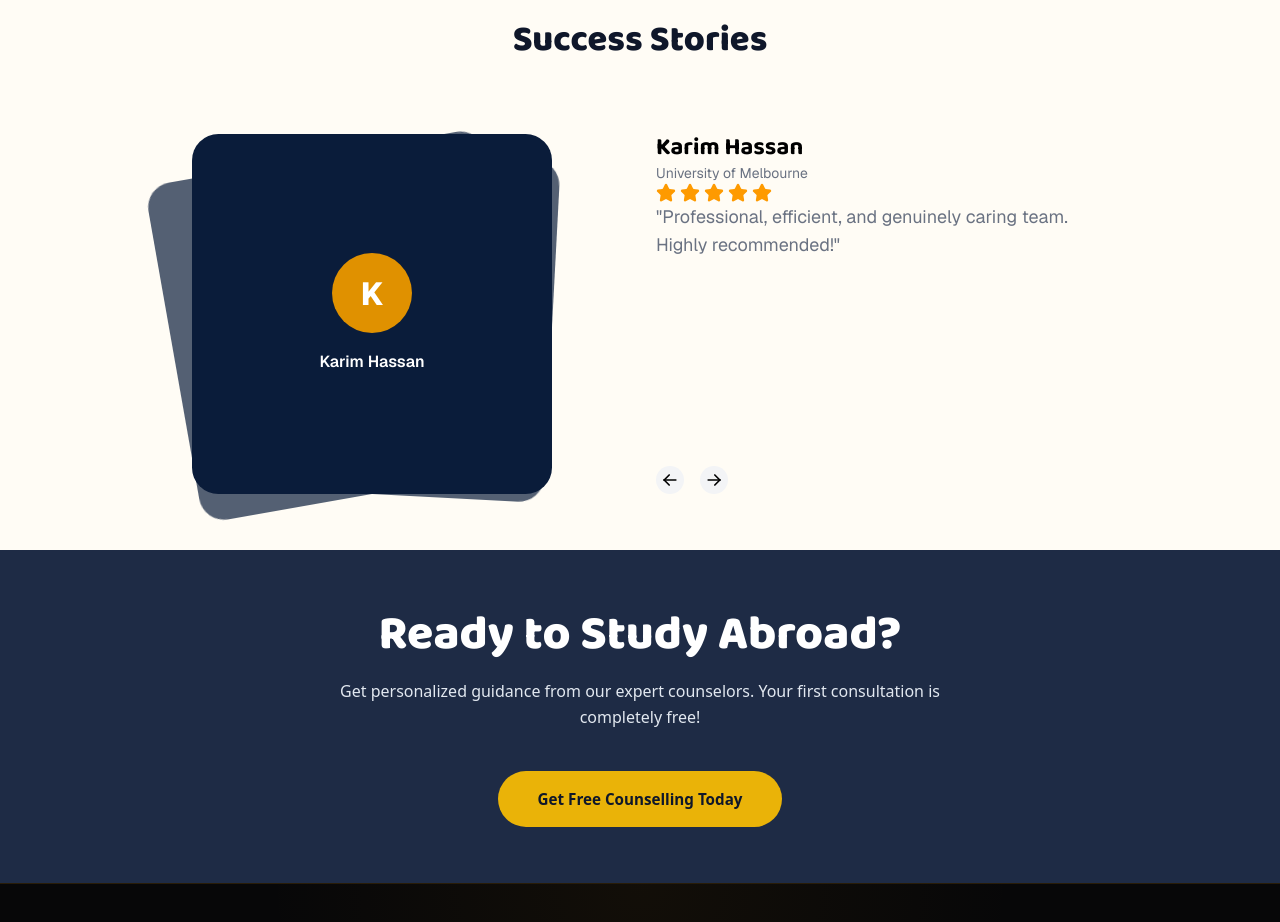
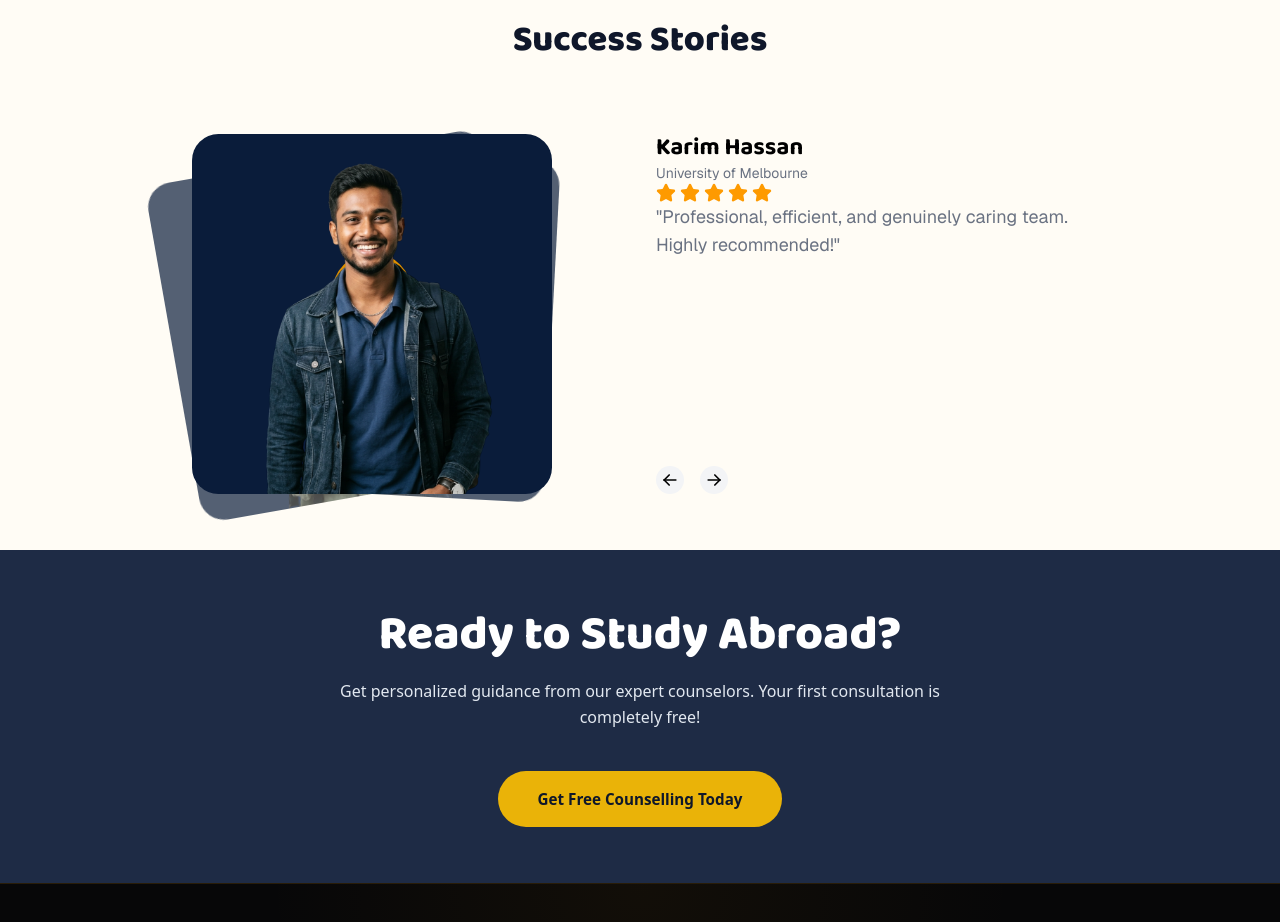
Before and after one commit to princeshiamofficial/Rowshanara-Edu, a Next.js app: page / in a window 1280 px wide. Shown: the part 2660-3582 px from the top of the page. Built offline with nearby package versions, Linux system fonts and the light colour scheme; no server answers; the database is empty.

Commit message:
fix: testimonials always try to load image, fall back to avatar only on 404/error

```diff
--- a/src/components/home/Testimonials.tsx
+++ b/src/components/home/Testimonials.tsx
@@ -50,7 +50,7 @@ export default function Testimonials() {
     quote: item.body,
     name: item.title,
     designation: item.subtitle,
-    src: item.imageUrl || "/fatima.png",
+    src: item.imageUrl && item.imageUrl !== "" ? item.imageUrl : "",
     rating: typeof item.metadata?.rating === "number" ? item.metadata.rating : 5,
   }));
 
--- a/src/components/ui/animated-testimonials.tsx
+++ b/src/components/ui/animated-testimonials.tsx
@@ -61,10 +61,7 @@ export const AnimatedTestimonials = ({
     return (
       !imgErrors[index] &&
       testimonial.src &&
-      testimonial.src !== "" &&
-      !testimonial.src.startsWith("/fatima") &&
-      !testimonial.src.startsWith("/karim") &&
-      !testimonial.src.startsWith("/aisha")
+      testimonial.src !== ""
     );
   };
 
```
